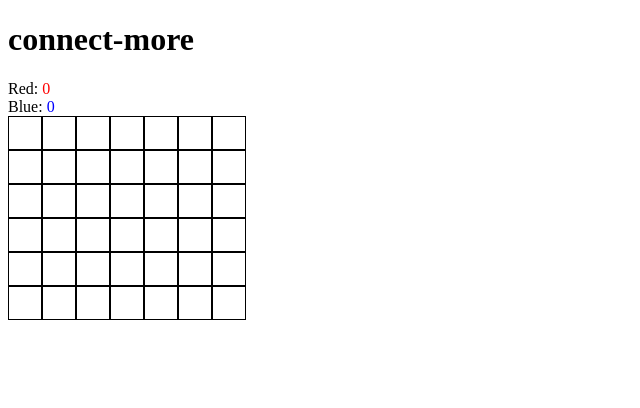
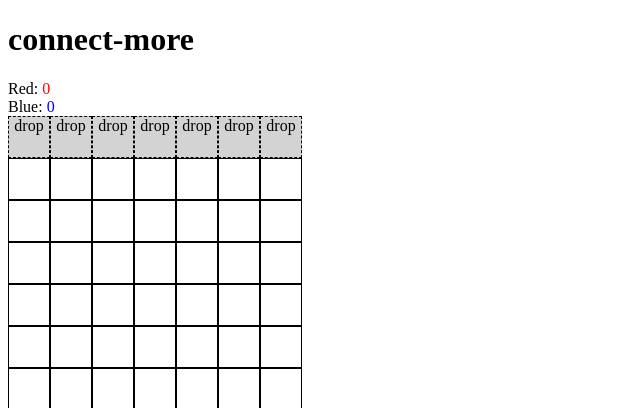
Before and after one commit to ForrestWeiswolf/connect-more, an Angular app: page / in a window 1280 px wide. Shown: the top 408 px of the page, without its empty margins (0-640 px from the left). Built offline with nearby package versions, Linux system fonts and the light colour scheme.

Commit message:
Add drop buttons to UI

```diff
--- a/src/app/board/board.component.css
+++ b/src/app/board/board.component.css
@@ -9,8 +9,17 @@
 }
 
 .cell {
-  padding: 1em;
+  width: 2.5em;
+  height: 2.5em;
   border: 1px solid black;
+}
+
+.drop-button {
+  width: 2.5em;
+  height: 2.5em;
+  border: 1px dashed black;
+  text-align: center;
+  background-color: lightgray;
 }
 
 .cell.red {
--- a/src/app/board/board.component.html
+++ b/src/app/board/board.component.html
@@ -2,10 +2,16 @@
   <div>Red: <span id="red-score">{{scores().red}}</span></div>
   <div>Blue: <span id="blue-score">{{scores().blue}}</span></div>
 
+  <div class="row">
+    @for (col of board()[0]; track $index) {
+      <div class="drop-button" role="button" (click)="play($index)">drop</div>
+    }
+  </div>
+
   @for (row of board(); track $index) {
   <div class="row">
     @for (cell of row; track $index) {
-      <div class="cell" (click)="play($index)" class="{{cell}}"></div>
+    <div class="cell" class="{{cell}}"></div>
     }
   </div>
   }
```
Also changed, not shown: 1 other file (tests, documents, lock files or other folders).
